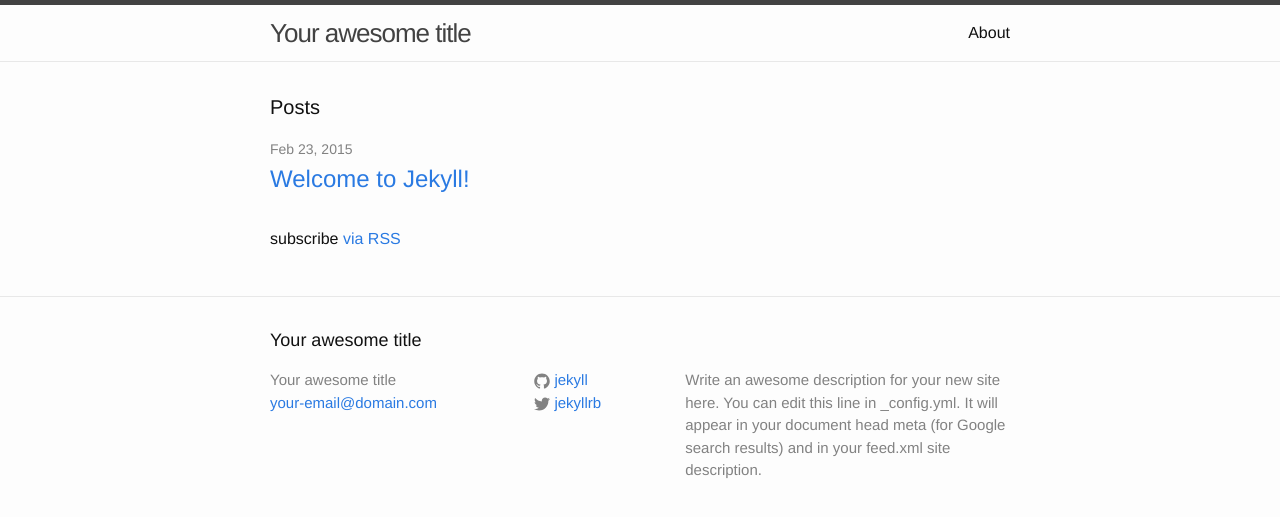
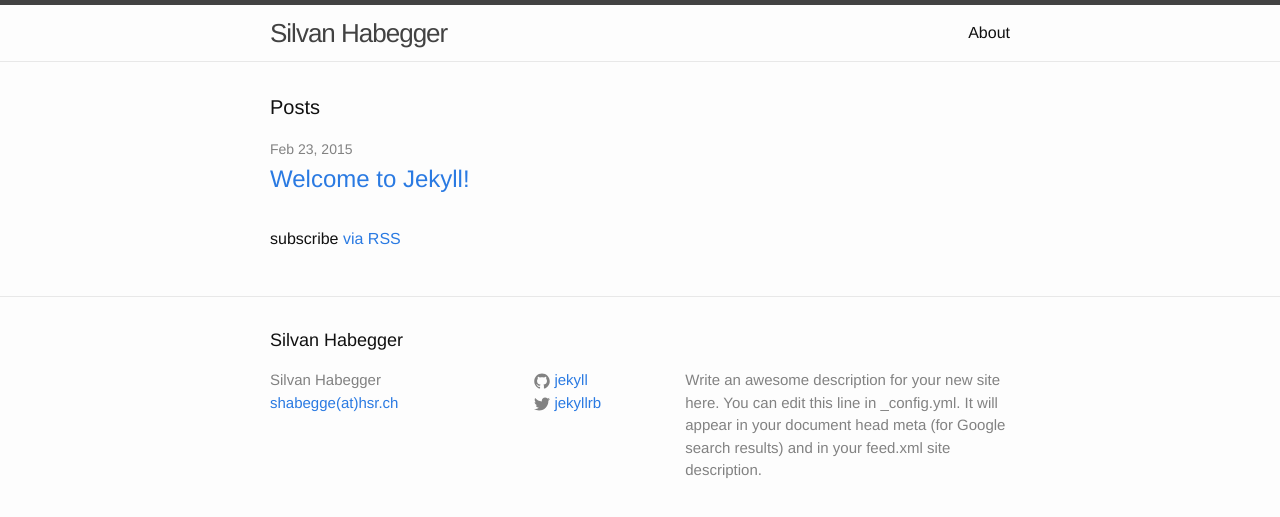
Before and after one commit to silvanh/silvanh.github.io, a Jekyll site: the page built from index.html, in a window 1280 px wide. Shown: the top 517 px of the page. Built offline with Jekyll 4.4.1, drawn with Linux system fonts in a browser that asks for light colours.

Commit message:
changed titel and email address

```diff
--- a/_config.yml
+++ b/_config.yml
@@ -1,6 +1,6 @@
 # Site settings
-title: Your awesome title
-email: your-email@domain.com
+title: Silvan Habegger
+email: shabegge(at)hsr.ch
 description: > # this means to ignore newlines until "baseurl:"
   Write an awesome description for your new site here. You can edit this
   line in _config.yml. It will appear in your document head meta (for
```
